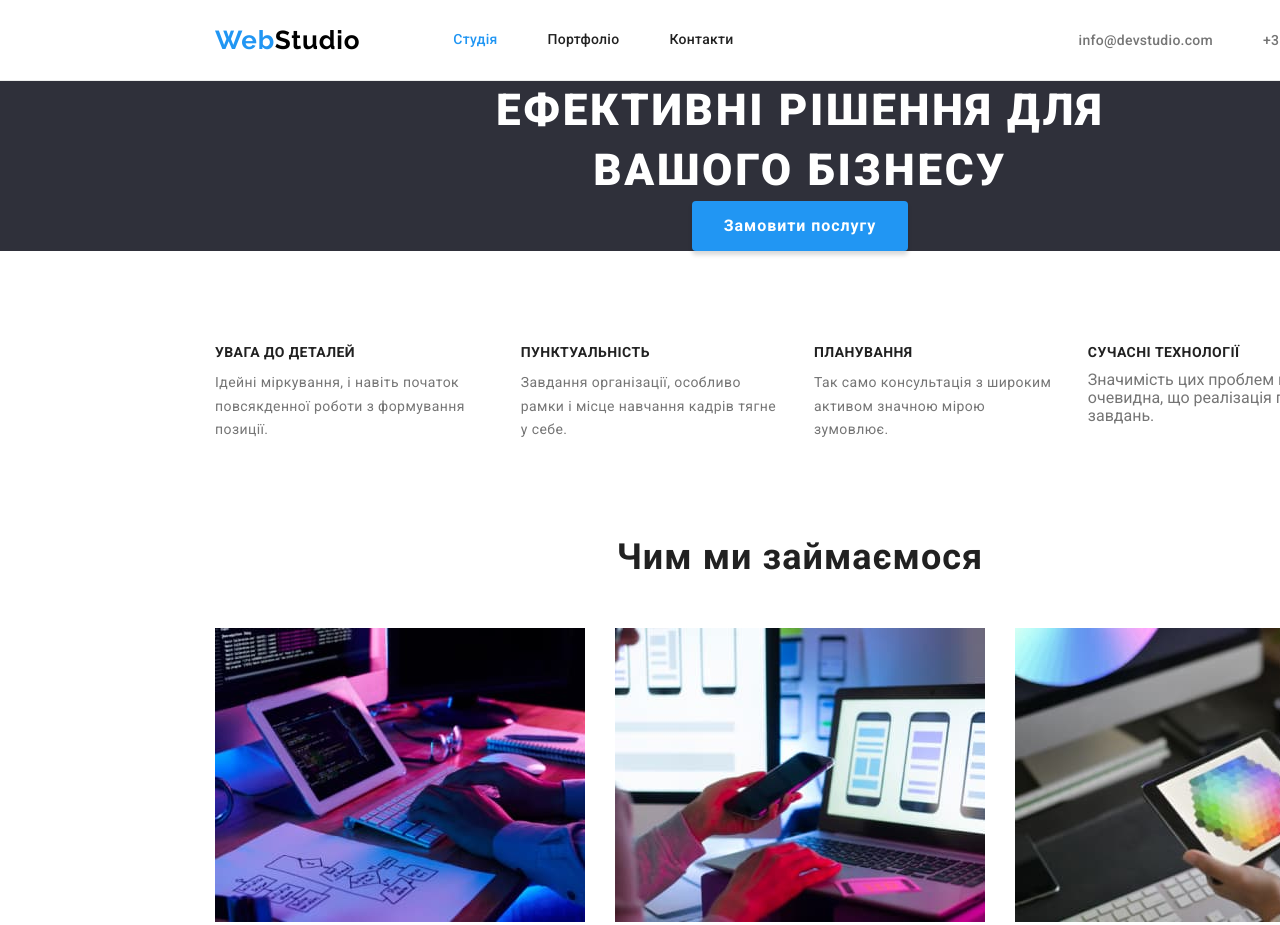
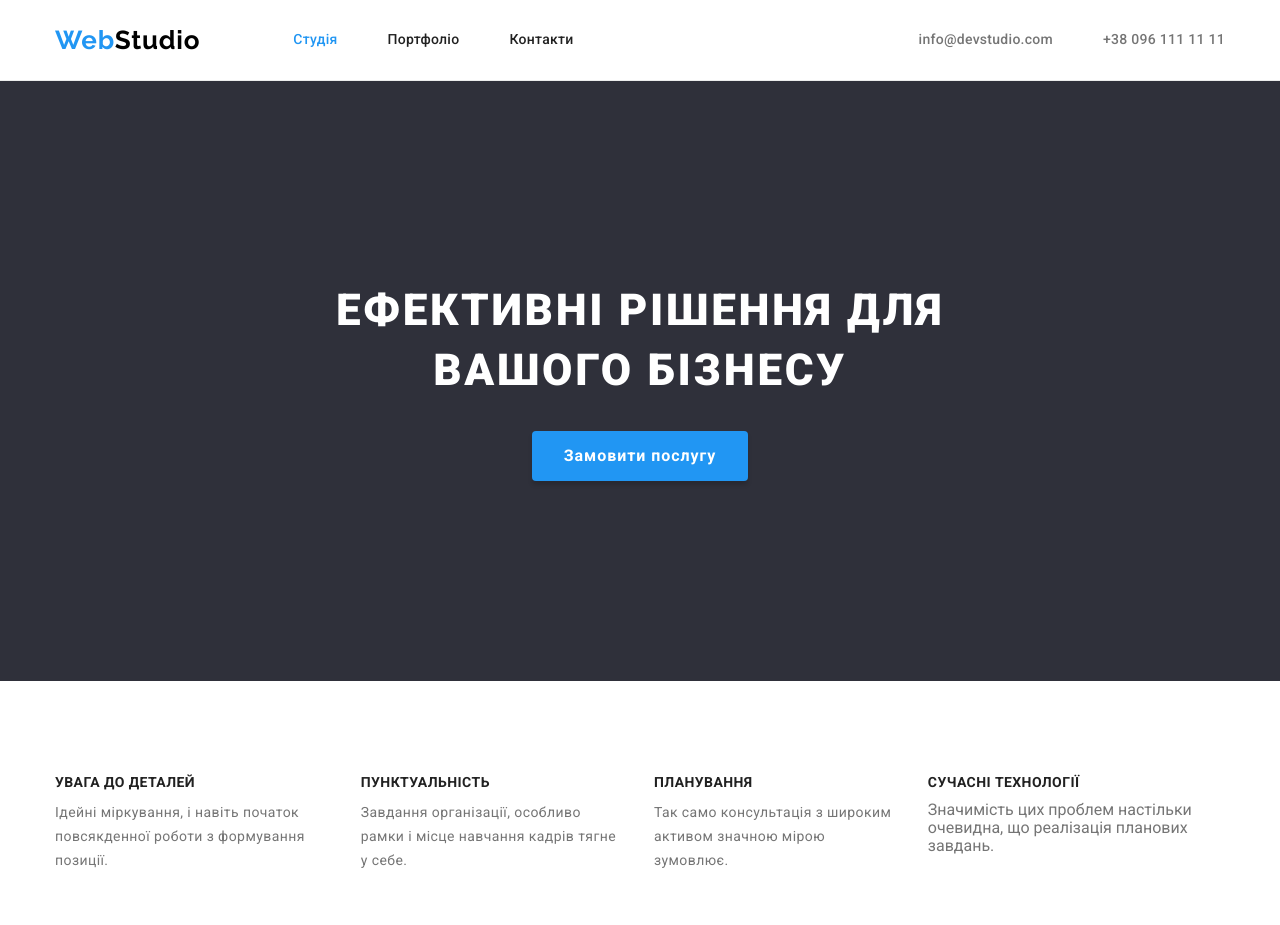
Before and after one commit to P-Burchenkov/goit-markup-hw-3, a plain HTML site: page index.html in a window 1280 px wide. Shown: the top 925 px of the page. Drawn offline with nearby package versions, Linux system fonts and the light colour scheme.

Commit message:
correct header and hero

```diff
--- a/css/styles.css
+++ b/css/styles.css
@@ -6,6 +6,7 @@
   --secondary-background-color: #f5f4fa;
   --white-color: #ffffff;
   --banner-background-color: #2f303a;
+  --black-color: #000000;
 }
 
 /* RESET */
@@ -36,6 +37,9 @@ img {
 /*  COMMON STYLES */
 
 body {
+  max-width: 1600px;
+  margin: 0 auto;
+
   color: var(--main-text-color);
   font-family: 'Roboto', sans-serif;
 }
@@ -43,9 +47,6 @@ body {
 .section {
   padding-top: 94px;
   padding-bottom: 94px;
-  width: 1600px;
-  margin-right: auto;
-  margin-left: auto;
 }
 
 .container {
@@ -78,9 +79,6 @@ body {
 /* HEADER */
 
 .header {
-  width: 1600px;
-  margin-right: auto;
-  margin-left: auto;
   border-bottom: 1px solid #ececec;
 }
 
@@ -99,14 +97,11 @@ body {
   font-size: 26px;
   line-height: 1.19;
   letter-spacing: 0.03em;
-}
-
-.logo .web {
   color: var(--accent-color);
 }
 
 .logo .studio {
-  color: #000000;
+  color: var(--black-color);
 }
 
 /*  MAIN NAVIGATION */
@@ -155,6 +150,10 @@ body {
 }
 
 .contacts .link {
+  display: block;
+  padding-top: 32px;
+  padding-bottom: 32px;
+
   font-weight: 500;
   font-size: 14px;
   line-height: 1.14;
@@ -169,14 +168,19 @@ body {
 /* HERO */
 
 .hero {
-  width: 1600px;
-  margin-left: auto;
-  margin-right: auto;
+  padding-top: 200px;
+  padding-bottom: 200px;
+
   text-align: center;
   background-color: var(--banner-background-color);
 }
 
 .hero .title {
+  width: 696px;
+  margin-right: auto;
+  margin-left: auto;
+  margin-bottom: 30px;
+
   font-weight: 900;
   font-size: 44px;
   line-height: 1.36;
@@ -186,8 +190,8 @@ body {
 }
 
 .hero-button {
-  width: 216px;
-  height: 50px;
+  padding: 10px 32px;
+  border: 0;
   border-radius: 4px;
 
   font-family: inherit;
@@ -199,7 +203,7 @@ body {
 
   color: var(--white-color);
   background-color: var(--accent-color);
-  border-color: transparent;
+  /* border-color: transparent; */
 
   box-shadow: 0px 4px 4px rgba(0, 0, 0, 0.15);
 }
--- a/index.html
+++ b/index.html
@@ -52,10 +52,7 @@
     <main>
       <!-- HERO -->
       <section class="hero">
-        <h1 class="title">
-          Ефективні рішення для<br />
-          вашого бізнесу
-        </h1>
+        <h1 class="title">Ефективні рішення для вашого бізнесу</h1>
         <button type="button" class="hero-button">Замовити послугу</button>
       </section>
 
```
